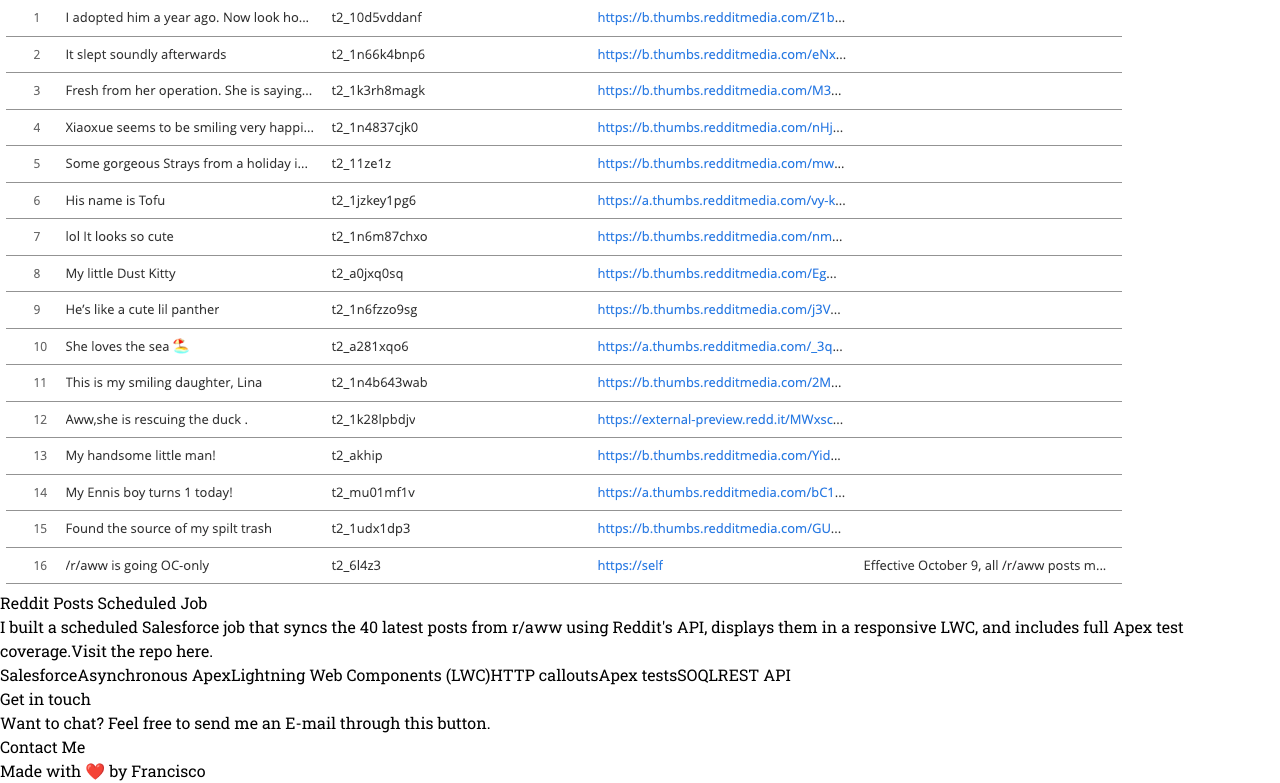
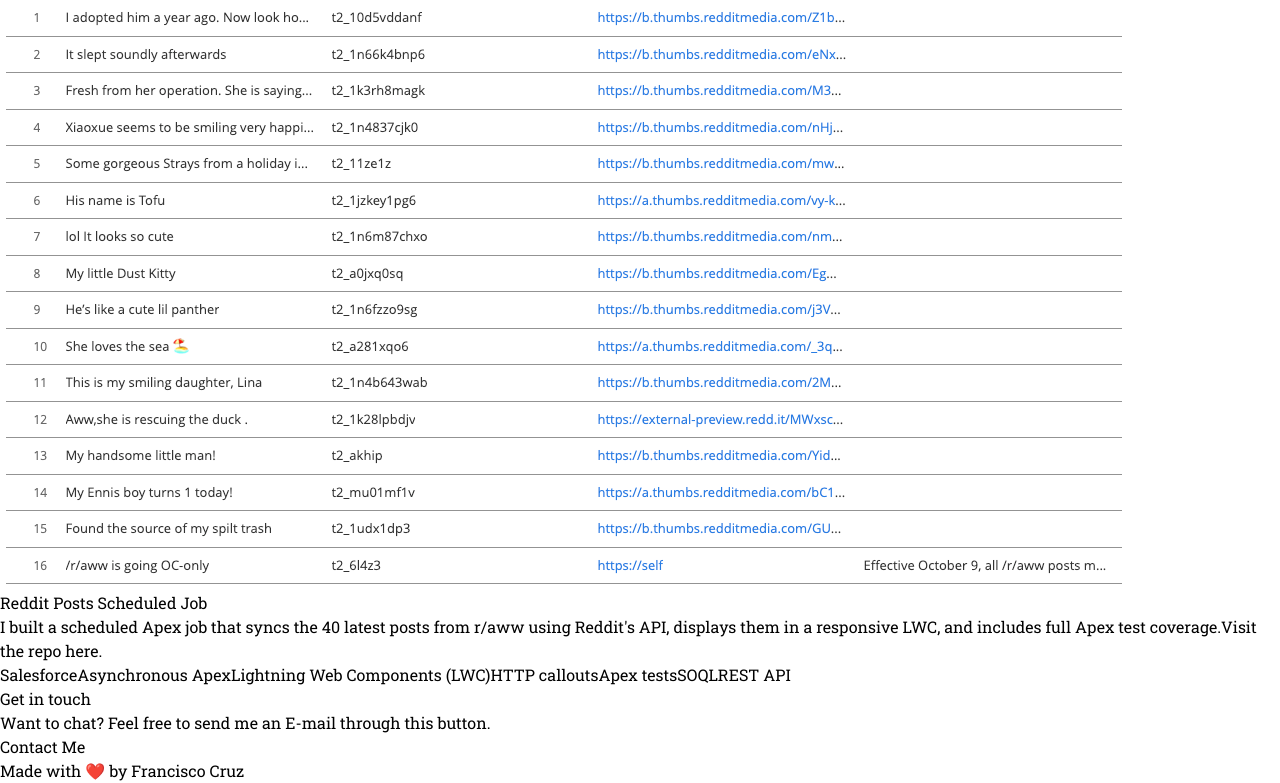
Before and after one commit to fran14cruz/fran-portfolio, a React (Vite) app: page / in a window 1280 px wide. Shown: the part 3334-4117 px from the top of the page. Built offline with nearby package versions, Linux system fonts and the light colour scheme; a web font is replaced by a local one.

Commit message:
Text description in Reddit post update

```diff
--- a/src/App.jsx
+++ b/src/App.jsx
@@ -16,7 +16,7 @@
       <Contact />
       <footer className="bottom-0 left-0 w-full text-center pb-4 pt-28">
         <p className="text-xs text-gray-500 md:text-sm">
-          Made with ❤️ by Francisco
+          Made with ❤️ by Francisco Cruz
         </p>
       </footer>
     </main>
--- a/src/components/Projects.jsx
+++ b/src/components/Projects.jsx
@@ -33,7 +33,7 @@
   {
     image: redditposts,
     title: "Reddit Posts Scheduled Job",
-    description: "I built a scheduled Salesforce job that syncs the 40 latest posts from r/aww using Reddit's API, displays them in a responsive LWC, and includes full Apex test coverage.",
+    description: "I built a scheduled Apex job that syncs the 40 latest posts from r/aww using Reddit's API, displays them in a responsive LWC, and includes full Apex test coverage.",
     technologies: ["Salesforce", "Asynchronous Apex", "Lightning Web Components (LWC)", "HTTP callouts", "Apex tests", "SOQL", "REST API"],
     repo: "https://github.com/fran14cruz/salesforce-reddit-posts",
     url: "https://franforce-dev-ed.develop.my.site.com/franforceportfolio"
```
